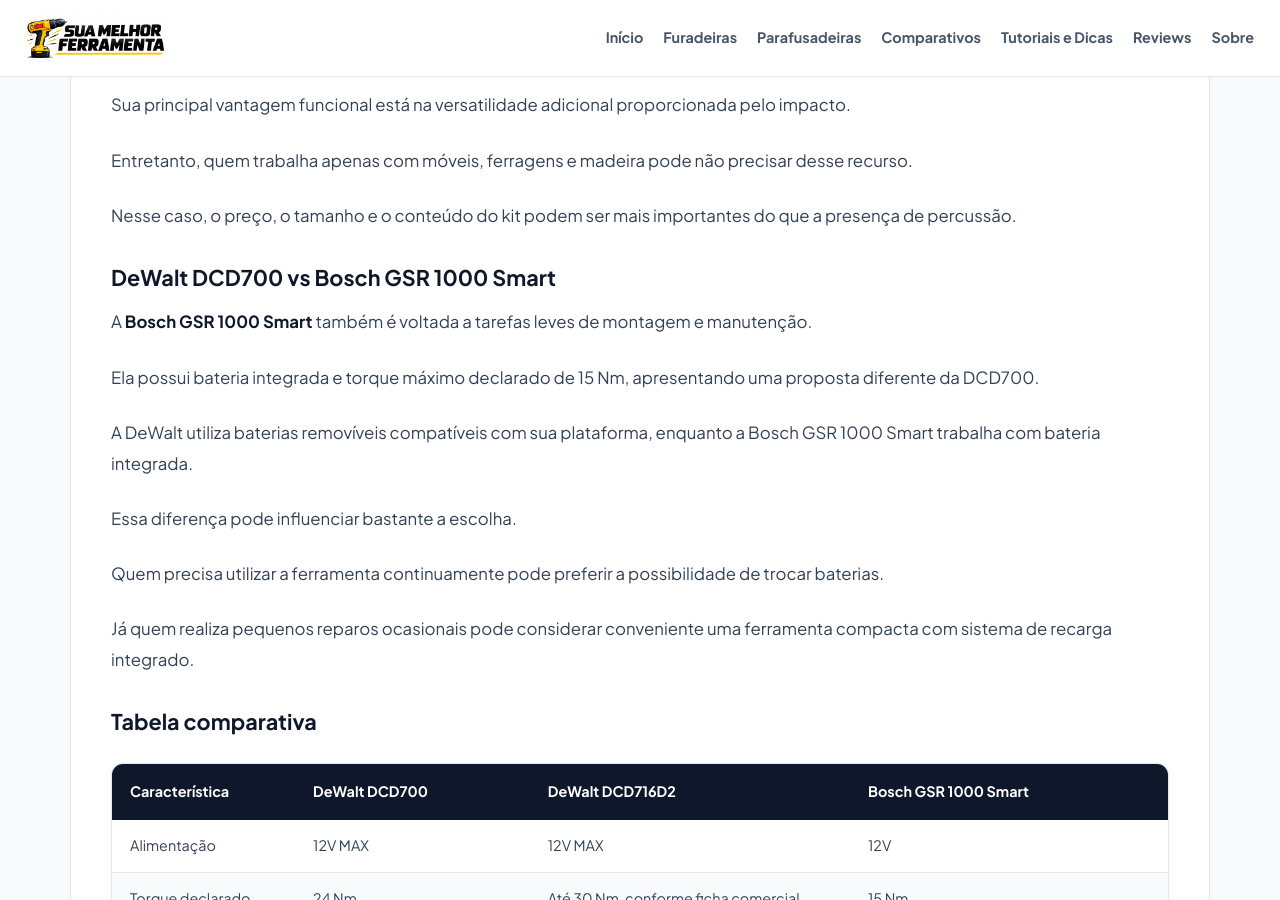
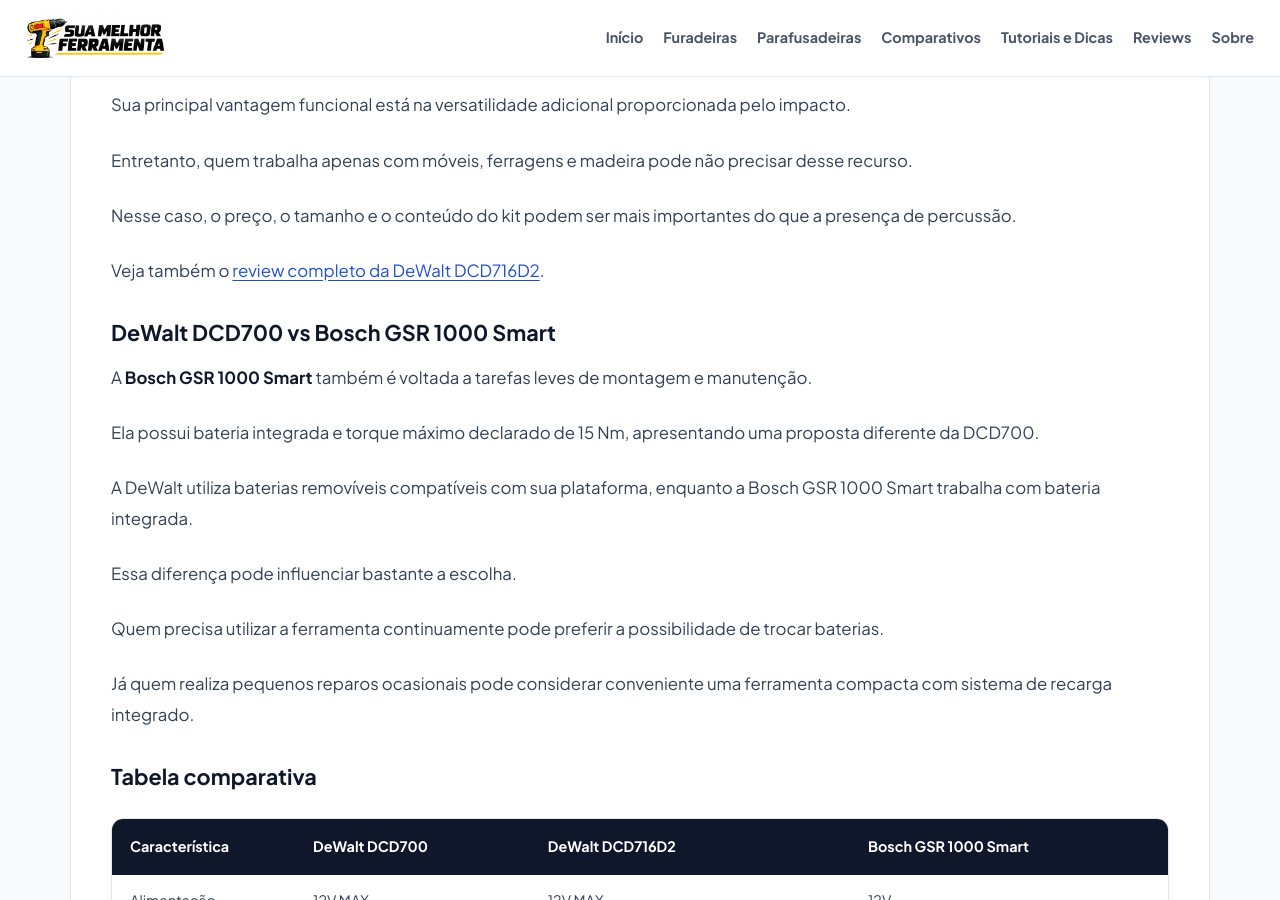
Before and after one commit to membroequipe/SiteReview, a Jekyll site: the page built from _posts/2026-11-04-review-dewalt-dcd700d2-br.md, in a window 1280 px wide and 900 px high, scrolled down 10321 px. Built offline with Jekyll 4.4.1, drawn with Linux system fonts in a browser that asks for light colours.

Commit message:
Update 2026-11-04-review-dewalt-dcd700d2-br.md

```diff
--- a/_posts/2026-11-04-review-dewalt-dcd700d2-br.md
+++ b/_posts/2026-11-04-review-dewalt-dcd700d2-br.md
@@ -246,6 +246,8 @@
 
 Nesse caso, o preço, o tamanho e o conteúdo do kit podem ser mais importantes do que a presença de percussão.
 
+Veja também o [review completo da DeWalt DCD716D2](/furadeiras/reviews/review-dewalt-dcd716d2/).
+
 ### DeWalt DCD700 vs Bosch GSR 1000 Smart
 
 A **Bosch GSR 1000 Smart** também é voltada a tarefas leves de montagem e manutenção.
```
